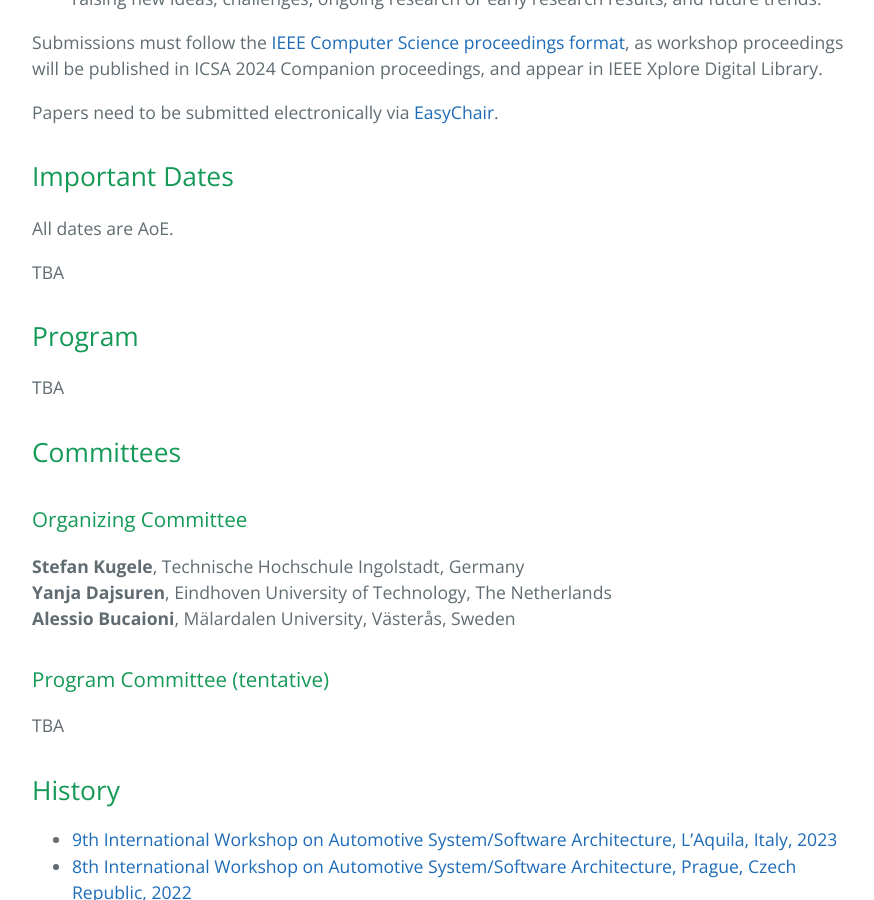
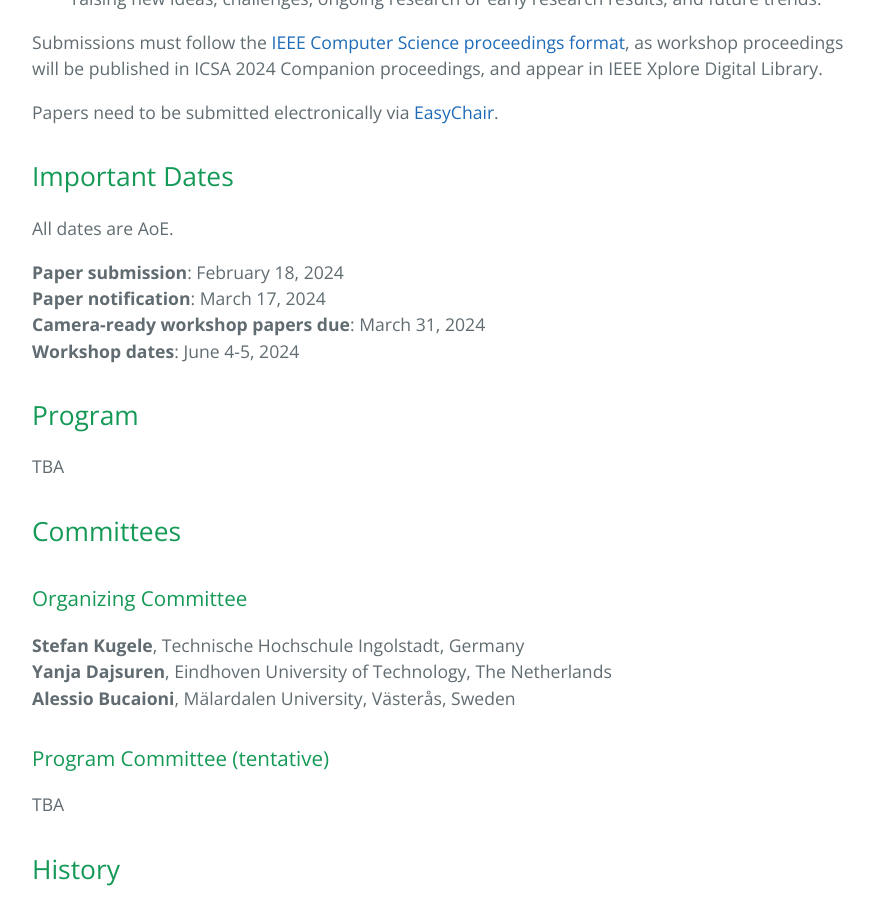
Before and after one commit to WASA-Workshop/2024, a Jekyll site: the page built from index.md, in a window 1280 px wide and 900 px high, scrolled down 2076 px. Shown: the whole window, without its empty margins (192-1066 px from the left). Built offline with Jekyll 4.4.1, drawn with Linux system fonts in a browser that asks for light colours; our own code applies the rules of GitHub Pages for plain Markdown files.

Commit message:
Update index.md

```diff
--- a/index.md
+++ b/index.md
@@ -50,7 +50,10 @@ Papers need to be submitted electronically via [EasyChair](https://easychair.org
 ## Important Dates
 All dates are AoE.
 
-TBA
+**Paper submission**: February 18, 2024\
+**Paper notification**: March 17, 2024\
+**Camera-ready workshop papers due**: March 31, 2024\
+**Workshop dates**: June 4-5, 2024
 
 ## Program
 
```
